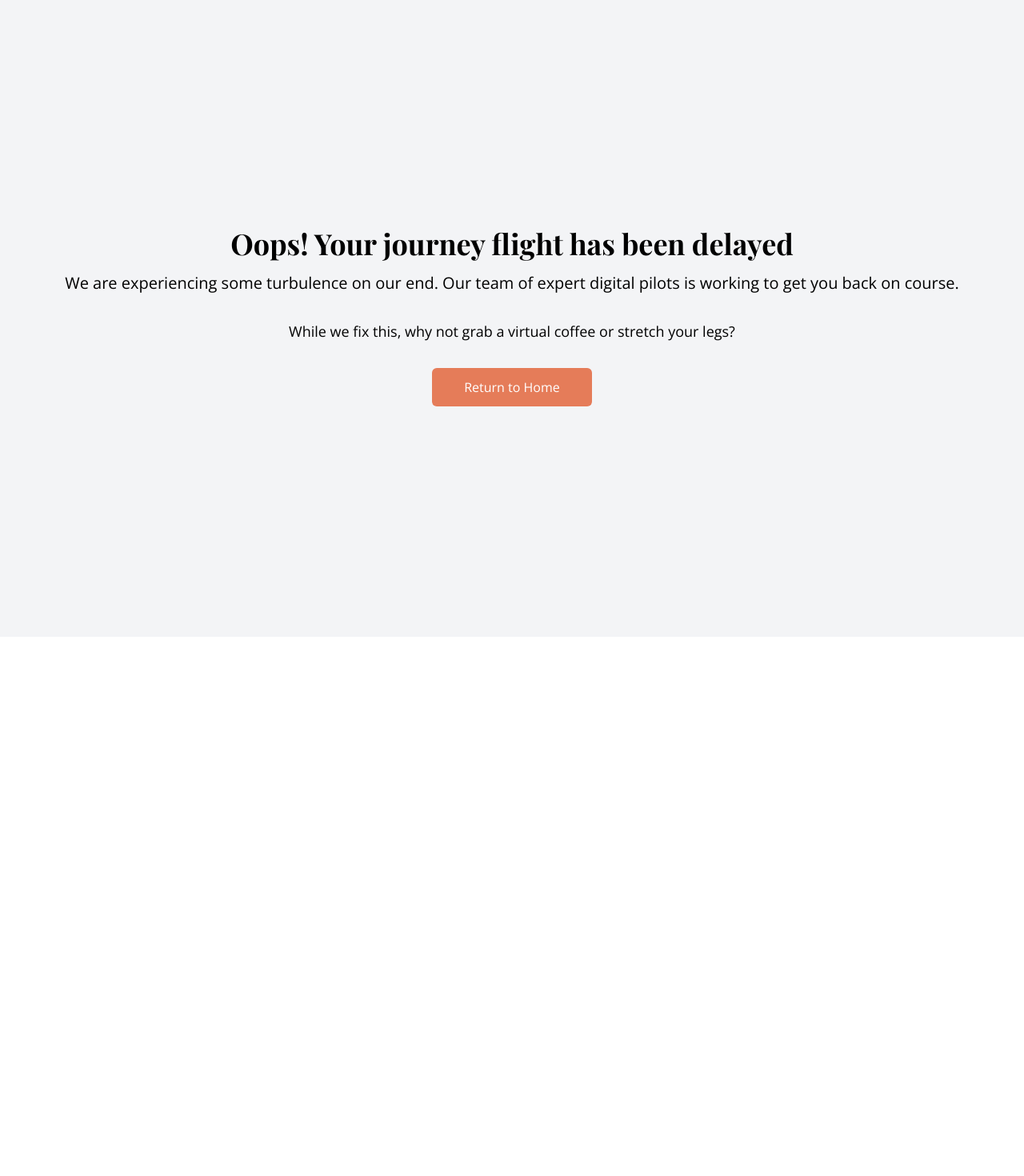
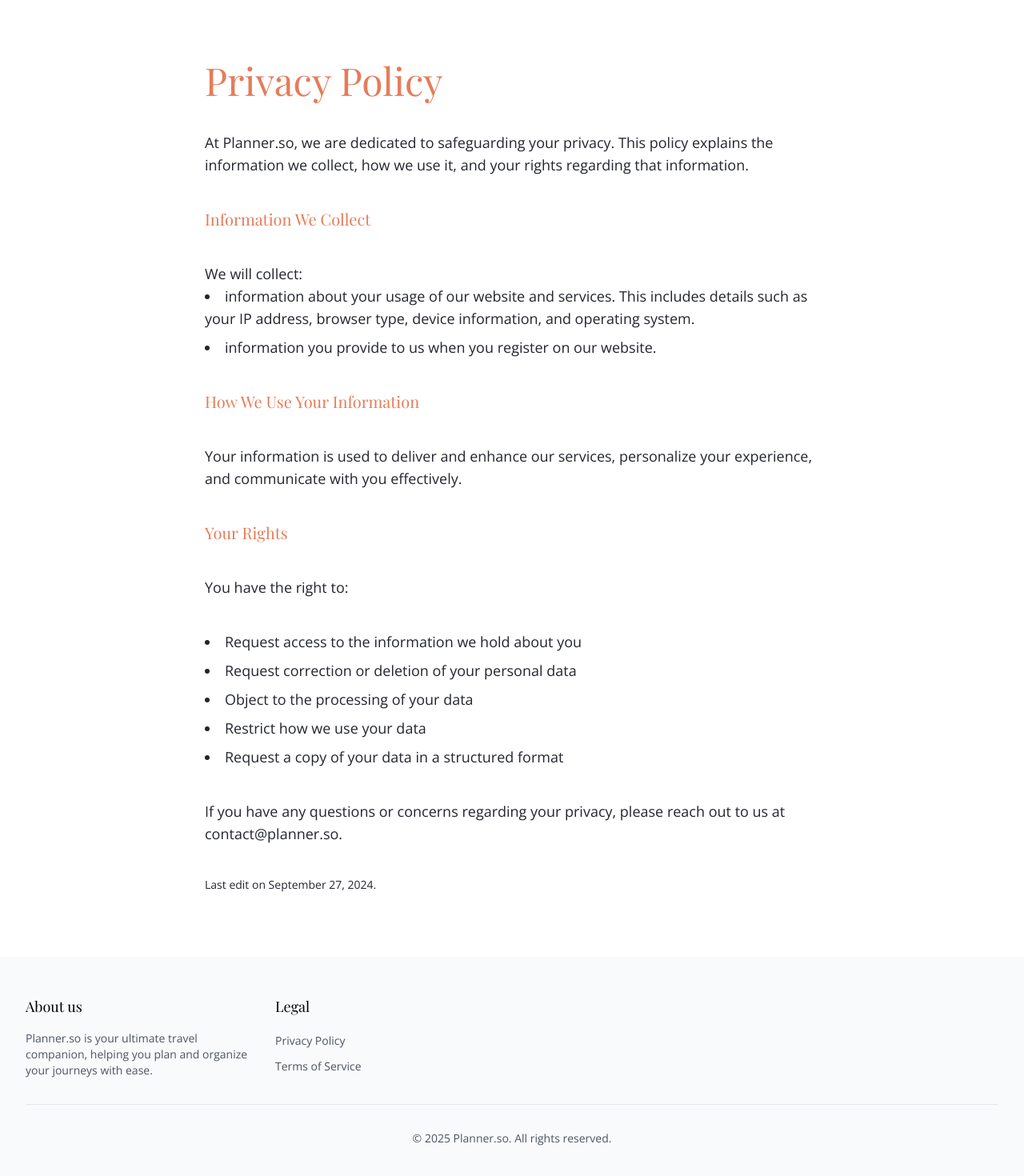
Before and after one commit to arnaudmanaranche/begintrips, a Next.js app: page /privacy-policy in a window 1280 px wide. Before the commit this address had no page. Shown: the part 4-1474 px from the top of the page at 80% size. Before the commit the page ends 800 px from the top, so only its background shows below. Built offline with nearby package versions, Linux system fonts and the light colour scheme.

Commit message:
feat: wip - stripe checkout session

```diff
--- a/src/api/calls/stripe.ts
+++ b/src/api/calls/stripe.ts
@@ -1,10 +1,12 @@
 import { apiInstance } from '../config'
 
 export const checkoutSession = async ({
+  email,
   externalProductId,
   internalProductId,
   mode,
 }: {
+  email: string
   externalProductId: string
   internalProductId: string
   mode: string
@@ -12,6 +14,7 @@
   const { data } = await apiInstance.post<Promise<{ id: string }>>(
     '/stripe/checkout-session',
     {
+      email,
       externalProductId,
       internalProductId,
       mode,
--- a/src/components/MyJourneys/MyJourneys.tsx
+++ b/src/components/MyJourneys/MyJourneys.tsx
@@ -62,7 +62,7 @@
         </p>
       </div>
       <Button onClick={() => router.push('/onboarding')}>
-        Plan a new trip
+        Plan a new journey
       </Button>
     </div>
   ) : (
--- a/src/pages/_app.tsx
+++ b/src/pages/_app.tsx
@@ -69,7 +69,7 @@
         />
       </Head>
       <HydrationBoundary state={pageProps.dehydratedState}>
-        <Toaster richColors />
+        <Toaster richColors visibleToasts={1} />
         <div className={`${playfair.variable} ${openSans.variable}`}>
           <Component {...pageProps} />
         </div>
--- a/src/pages/account/index.tsx
+++ b/src/pages/account/index.tsx
@@ -70,6 +70,7 @@
         externalProductId: PLANS['JOURNEY_PACK'].externalProductId,
         mode: PLANS['JOURNEY_PACK'].mode,
         internalProductId: PLANS['JOURNEY_PACK'].internalProductId,
+        email: user.email,
       })
 
       await stripe.redirectToCheckout({
--- a/src/pages/api/stripe/checkout-session.ts
+++ b/src/pages/api/stripe/checkout-session.ts
@@ -17,7 +17,7 @@
     data: { user },
   } = await supabase.auth.getUser()
 
-  const { externalProductId, internalProductId, mode } = req.body
+  const { externalProductId, internalProductId, mode, email } = req.body
 
   if (!externalProductId || !mode || !user?.id) {
     return res.status(400).json({ error: 'Malformed request' })
@@ -38,6 +38,7 @@
           quantity: 1,
         },
       ],
+      customer_email: email,
       success_url: `${REDIRECT_URL}?payment_status=succeeded`,
       cancel_url: `${REDIRECT_URL}?payment_status=declined`,
     })
--- a/src/pages/api/stripe/webhook.ts
+++ b/src/pages/api/stripe/webhook.ts
@@ -72,7 +72,6 @@
           throw new Error('No `paymentIntentId` linked')
         }
 
-        // Get the initial payment date
         const user = await getUserByPaymentIntentId({
           req,
           res,
@@ -87,18 +86,26 @@
 
         const { user_id, created_at } = user
 
-        await supabase
+        const { error } = await supabase
           .from('payments')
           .update({
             status: 'refunded',
           })
           .eq('external_payment_id', paymentIntentId as string)
 
-        await supabase.rpc('update_user_credits', {
+        if (error) {
+          throw new Error('Error updating payments: ' + error.message)
+        }
+
+        const { error: error2 } = await supabase.rpc('update_user_credits', {
           user_id: user_id as string,
           change_direction: -1,
           amount: 5,
         })
+
+        if (error2) {
+          throw new Error('Error updating credits: ' + error2.message)
+        }
 
         const journeys = await getUserJourneysAfterPaymentDate({
           req,
--- a/src/pages/api/users/bills.ts
+++ b/src/pages/api/users/bills.ts
@@ -14,8 +14,9 @@
   if (req.method === 'GET') {
     const { data } = await supabase
       .from('payments')
-      .select('*')
+      .select('id, status, created_at')
       .eq('user_id', user?.id as string)
+      .order('created_at', { ascending: false })
 
     res.status(200).json(data)
   } else {
--- a/src/pages/index.tsx
+++ b/src/pages/index.tsx
@@ -244,7 +244,7 @@
           </div>
         </div>
       </section>
-      <section className="bg-gray-50 py-20" id="pricing">
+      <section className="bg-gray-50 px-6 pt-20 md:px-0 md:py-20" id="pricing">
         <div className="mx-auto max-w-screen-xl px-4 sm:px-6 lg:px-8">
           <h2 className="mb-12 text-center text-4xl text-black">
             Choose Your Plan
@@ -256,18 +256,25 @@
           </div>
         </div>
       </section>
-      <section className="bg-white px-6 py-16 md:px-0" id="faq">
+      <section className="bg-white px-6 pt-20 md:px-0 md:py-20" id="faq">
         <div className="mx-auto max-w-3xl text-center">
           <h2 className="mb-8 text-center text-4xl text-black">
             Frequently Asked Questions
           </h2>
           <div className="text-left">
+            <h3 className="font-semibold">What is Planner.so?</h3>
+            <p className="mb-6 mt-2">
+              Planner.so is a travel companion that helps you plan and organize
+              your journeys with ease. It provides a user-friendly interface
+              that allows you to create, manage, and visualize your travel plans
+              in a single place.
+            </p>
             <h3 className="font-semibold">
               How does the first free trip work?
             </h3>
             <p className="mb-6 mt-2">
-              Your first trip is on us! You get full access to all features at
-              no cost, so you can experience the power of our travel planner.
+              Your first journey is on us! You get full access to all features
+              at no cost, so you can experience the power of our travel planner.
             </p>
             <h3 className="font-semibold">
               What payment methods are accepted?
@@ -330,7 +337,7 @@
               <ul className="space-y-2">
                 <li>
                   <Link
-                    href="/privacy"
+                    href="/privacy-policy"
                     className="text-sm text-gray-600 hover:text-accent"
                   >
                     Privacy Policy
--- a/src/pages/my-journeys/index.tsx
+++ b/src/pages/my-journeys/index.tsx
@@ -43,7 +43,7 @@
               router.push('/onboarding')
             }}
           >
-            Plan a new trip
+            Plan a new journey
           </Button>
         ) : null}
       </div>
--- /dev/null
+++ b/src/pages/privacy-policy.tsx
@@ -0,0 +1,127 @@
+import Link from 'next/link'
+import type { ReactNode } from 'react'
+
+function PrivacyPolicyPage(): ReactNode {
+  return (
+    <main>
+      <section className="bg-white px-6 pt-20 text-lg text-black md:px-0 md:py-20">
+        <div className="mx-auto max-w-3xl">
+          <div className="flex flex-col justify-center space-y-10">
+            <h1 className="text-5xl text-accent">Privacy Policy</h1>
+            <p className="text-lg ">
+              At Planner.so, we are dedicated to safeguarding your privacy. This
+              policy explains the information we collect, how we use it, and
+              your rights regarding that information.
+            </p>
+            <h2 className="text-xl text-accent">Information We Collect</h2>
+            <div>
+              <p className="text-lg ">We will collect:</p>
+              <ul className="list-inside list-disc space-y-2">
+                <li>
+                  information about your usage of our website and services. This
+                  includes details such as your IP address, browser type, device
+                  information, and operating system.
+                </li>
+                <li>
+                  information you provide to us when you register on our
+                  website.
+                </li>
+              </ul>
+            </div>
+            <h2 className="text-xl text-accent">How We Use Your Information</h2>
+            <p className="text-lg ">
+              Your information is used to deliver and enhance our services,
+              personalize your experience, and communicate with you effectively.
+            </p>
+            <h2 className="text-xl text-accent">Your Rights</h2>
+            <p className="text-lg ">You have the right to:</p>
+            <ul className="list-inside list-disc space-y-2">
+              <li>Request access to the information we hold about you</li>
+              <li>Request correction or deletion of your personal data</li>
+              <li>Object to the processing of your data</li>
+              <li>Restrict how we use your data</li>
+              <li>Request a copy of your data in a structured format</li>
+            </ul>
+            <p className="text-lg ">
+              If you have any questions or concerns regarding your privacy,
+              please reach out to us at{' '}
+              <a href="mailto:hello@enaut.dev">contact@planner.so</a>.
+            </p>
+            <p className="text-sm">Last edit on September 27, 2024.</p>
+          </div>
+        </div>
+      </section>
+
+      <footer className="bg-gray-50 py-12">
+        <div className="mx-auto max-w-screen-xl px-4 sm:px-6 lg:px-8">
+          <div className="grid grid-cols-1 gap-8 sm:grid-cols-2 md:grid-cols-4">
+            <div>
+              <h3 className="font-semibol mb-4 text-lg">About us</h3>
+              <p className="text-sm text-gray-600">
+                Planner.so is your ultimate travel companion, helping you plan
+                and organize your journeys with ease.
+              </p>
+            </div>
+            <div className="hidden">
+              <h3 className="font-semibol mb-4 text-lg">Quick Links</h3>
+              <ul className="space-y-2">
+                <li>
+                  <Link
+                    href="/"
+                    className="text-sm text-gray-600 hover:text-accent"
+                  >
+                    Home
+                  </Link>
+                </li>
+                <li>
+                  <Link
+                    href="#pricing"
+                    className="text-sm text-gray-600 hover:text-accent"
+                  >
+                    Pricing
+                  </Link>
+                </li>
+                <li>
+                  <Link
+                    href="#faq"
+                    className="text-sm text-gray-600 hover:text-accent"
+                  >
+                    FAQ
+                  </Link>
+                </li>
+              </ul>
+            </div>
+            <div>
+              <h3 className="font-semibol mb-4 text-lg">Legal</h3>
+              <ul className="space-y-2">
+                <li>
+                  <Link
+                    href="/privacy-policy"
+                    className="text-sm text-gray-600 hover:text-accent"
+                  >
+                    Privacy Policy
+                  </Link>
+                </li>
+                <li>
+                  <Link
+                    href="/terms"
+                    className="text-sm text-gray-600 hover:text-accent"
+                  >
+                    Terms of Service
+                  </Link>
+                </li>
+              </ul>
+            </div>
+          </div>
+          <div className="mt-8 border-t border-gray-200 pt-8 text-center">
+            <p className="text-sm text-gray-600">
+              &copy; {new Date().getFullYear()} Planner.so. All rights reserved.
+            </p>
+          </div>
+        </div>
+      </footer>
+    </main>
+  )
+}
+
+export default PrivacyPolicyPage
```
